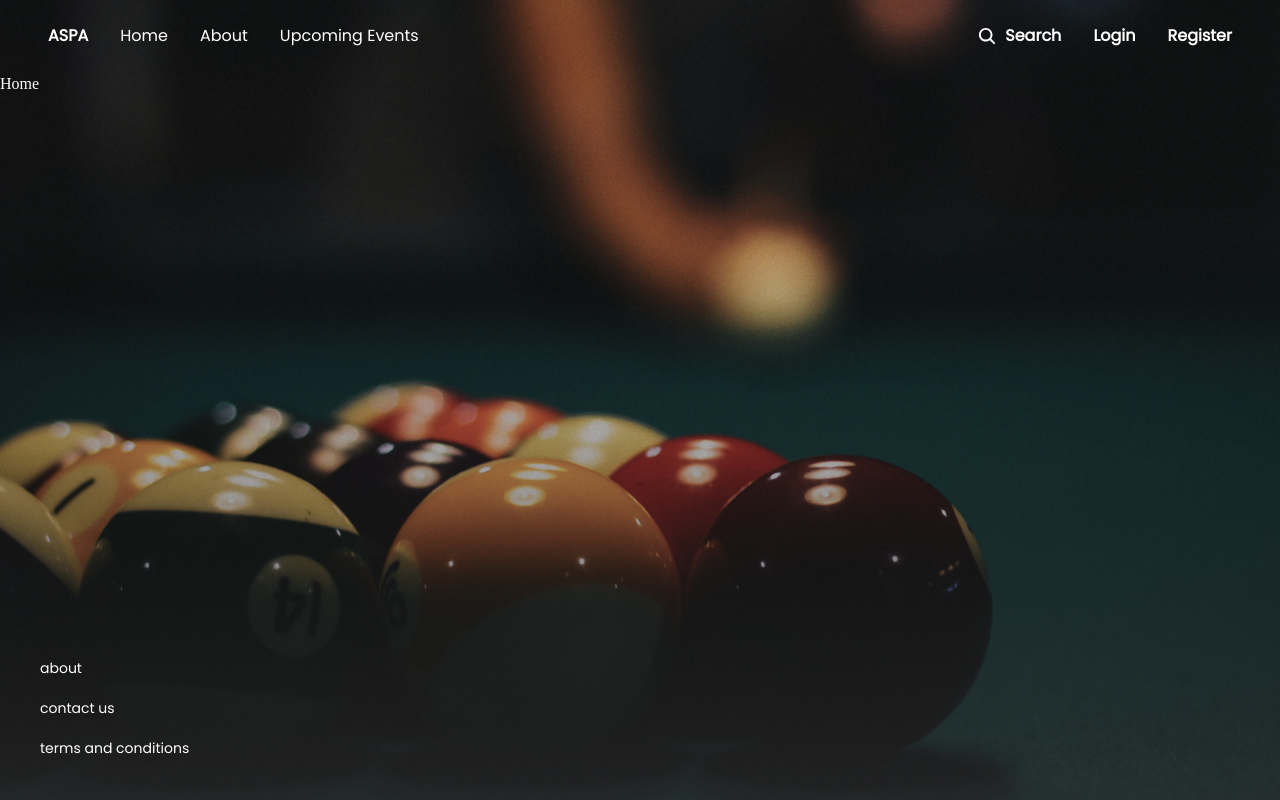
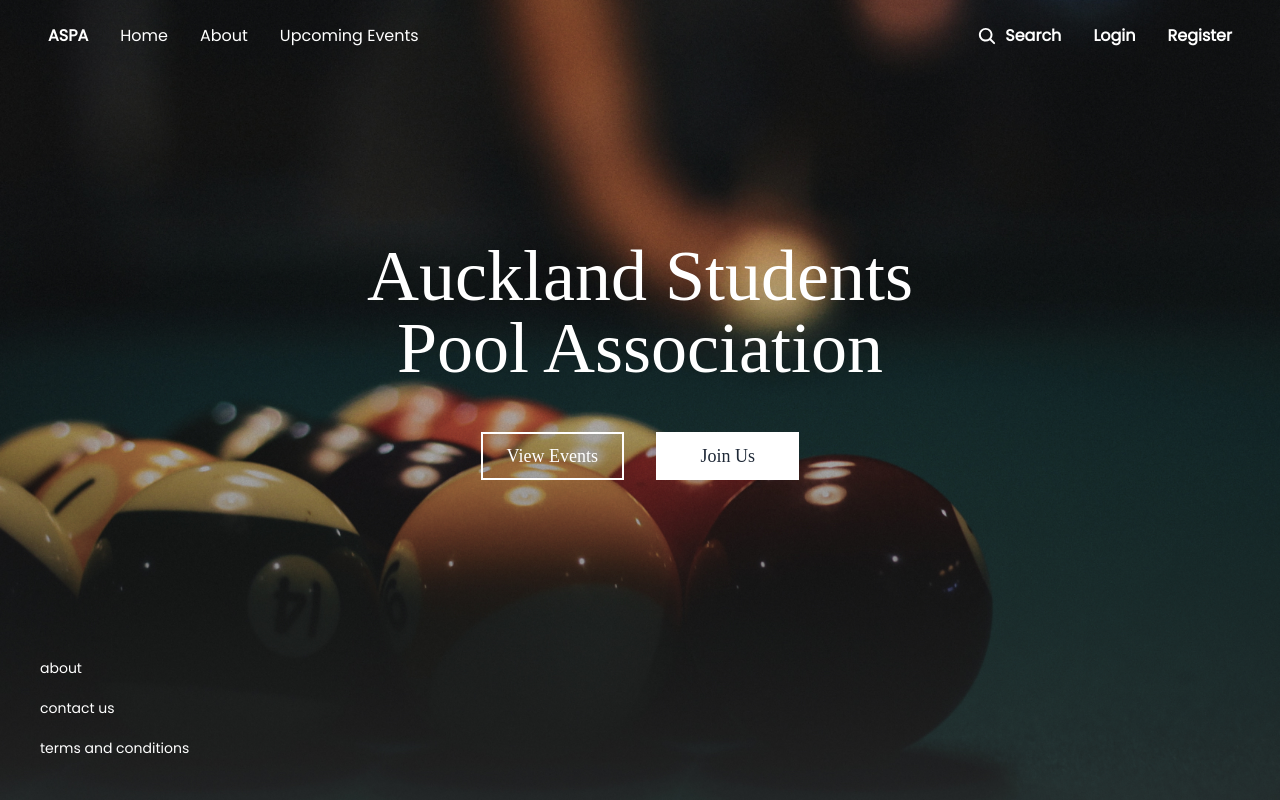
Before and after one commit to UoaWDCC/aspa-portal-v2, a React (Create React App) app: page / in a window 1280 px wide. Built offline with nearby package versions, Linux system fonts and the light colour scheme; a web font is replaced by a local one.

Commit message:
create home page

```diff
--- a/src/routes/Home.jsx
+++ b/src/routes/Home.jsx
@@ -1,7 +1,15 @@
 export default function Home() {
   return (
-    <div>
-      <h1>Home</h1>
+    <div className="flex flex-col gap-12 justify-center items-center h-full">
+      <h1 className="text-7xl text-center">
+        Auckland Students <br /> Pool Association
+      </h1>
+      <div className="grid gap-8 grid-cols-2 text-lg">
+        <button className="border-white border-2 px-6 py-2">View Events</button>
+        <button className="border-white bg-white text-gray-800 border-2 px-6 py-2">
+          Join Us
+        </button>
+      </div>
     </div>
   );
 }
```
